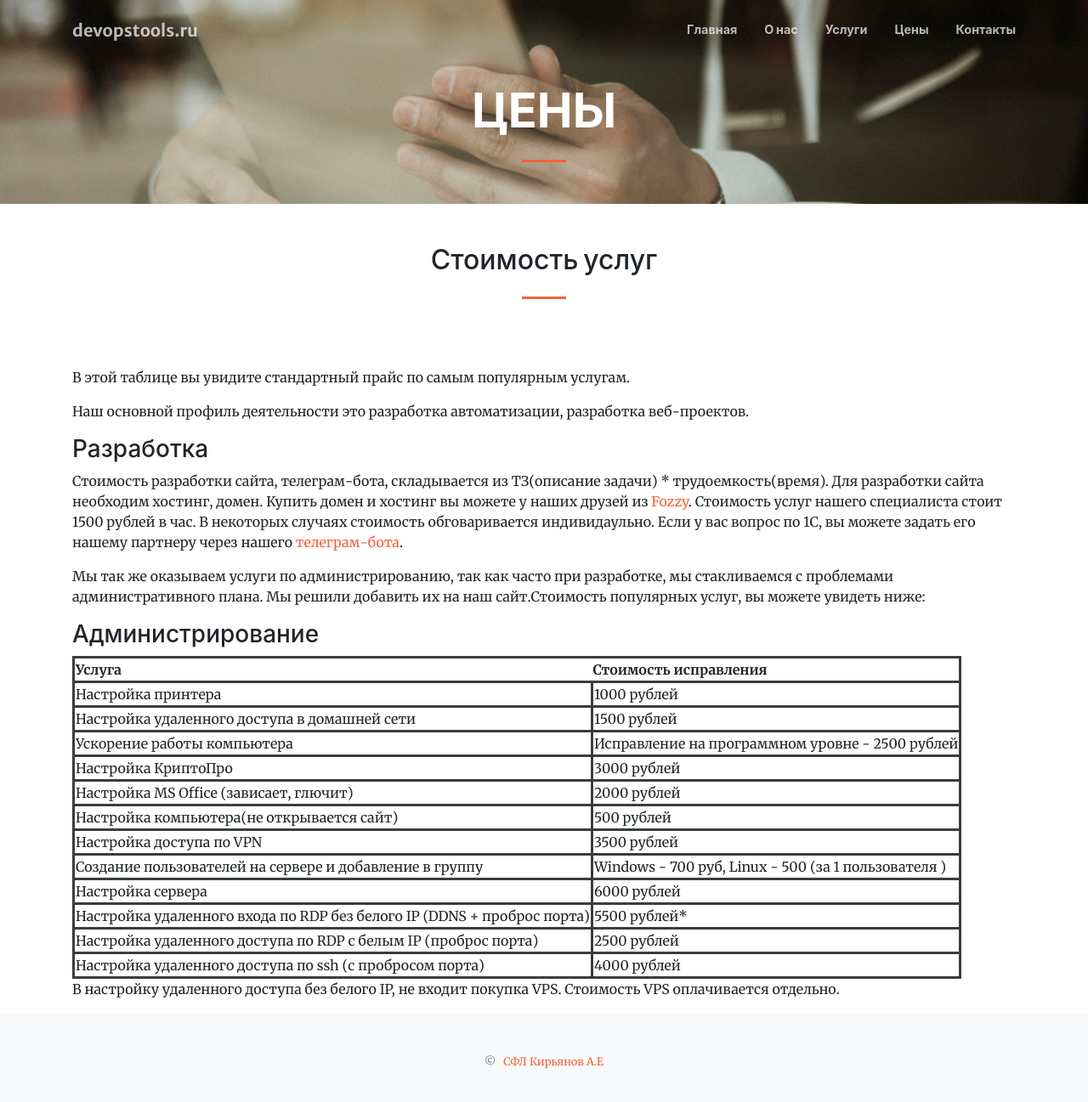
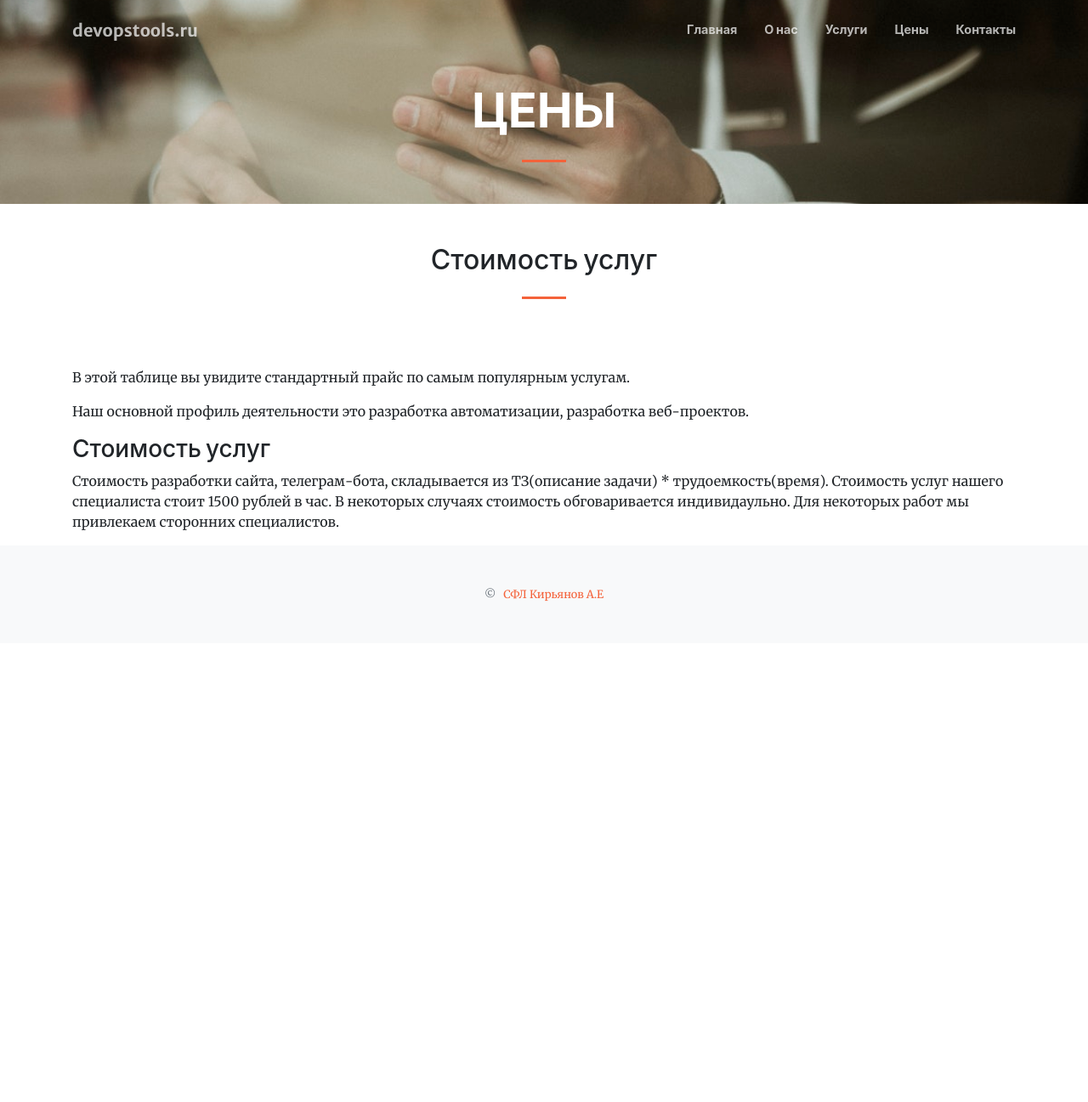
Before and after one commit to hacker342/devopstools.guthub.io, a Jekyll site: the page built from links.md, in a window 1280 px wide and 1307 px high. Shown: the top 1297 px of the window at 85% size. Built offline with Jekyll 4.4.1, drawn with Linux system fonts in a browser that asks for light colours; nearby versions of some CDN libraries.

Commit message:
Удалил статью

```diff
--- a/links.md
+++ b/links.md
@@ -47,31 +47,8 @@ sections:
 
 Наш основной профиль деятельности это разработка автоматизации, разработка веб-проектов.
 
-### Разработка
+### Стоимость услуг
 
 Стоимость разработки сайта, телеграм-бота, складывается из ТЗ(описание задачи) * трудоемкость(время).
-Для разработки сайта необходим хостинг, домен. Купить домен и хостинг вы можете у наших друзей из [Fozzy](https://fozzy.com/aff.php?aff=17309).
 Стоимость услуг нашего специалиста стоит 1500 рублей в час. В некоторых случаях стоимость обговаривается индивидаульно.
-Если у вас вопрос по 1С, вы можете задать его нашему партнеру через нашего [телеграм-бота](https://t.me/devopstoolsbot).
-
-Мы так же оказываем услуги по администрированию, так как часто при разработке, мы стакливаемся с проблемами административного плана. Мы решили добавить их на наш сайт.Стоимость популярных услуг, вы можете увидеть ниже:
-
-### Администрирование
-
-| Услуга                                                                 | Стоимость исправления                               |
-|------------------------------------------------------------------------|-----------------------------------------------------|
-| Настройка принтера                                                     | 1000 рублей                                         |
-| Настройка удаленного доступа в домашней сети                           | 1500 рублей                                         |
-| Ускорение работы компьютера                                            | Исправление на программном уровне - 2500 рублей     |
-| Настройка КриптоПро                                                    | 3000 рублей                                         |
-| Настройка MS Office (зависает, глючит)                                 | 2000 рублей                                         |
-| Настройка компьютера(не открывается сайт)                              | 500 рублей                                          |
-| Настройка доступа по VPN                                               | 3500 рублей                                         |
-| Создание пользователей на сервере и добавление в группу                | Windows - 700 руб, Linux - 500 (за 1 пользователя ) |
-| Настройка сервера                                                      | 6000 рублей                                         |
-| Настройка удаленного входа по RDP без белого IP (DDNS + проброс порта) | 5500 рублей*                                        |
-| Настройка удаленного доступа по RDP с белым IP (проброс порта)         | 2500 рублей                                         |
-| Настройка удаленного доступа по ssh (с пробросом порта)                | 4000 рублей                                         |
-
-
-> В настройку удаленного доступа без белого IP, не входит покупка VPS. Стоимость VPS оплачивается отдельно.
+Для некоторых работ мы привлекаем сторонних специалистов.
```
Also changed, not shown: 1 other file.
